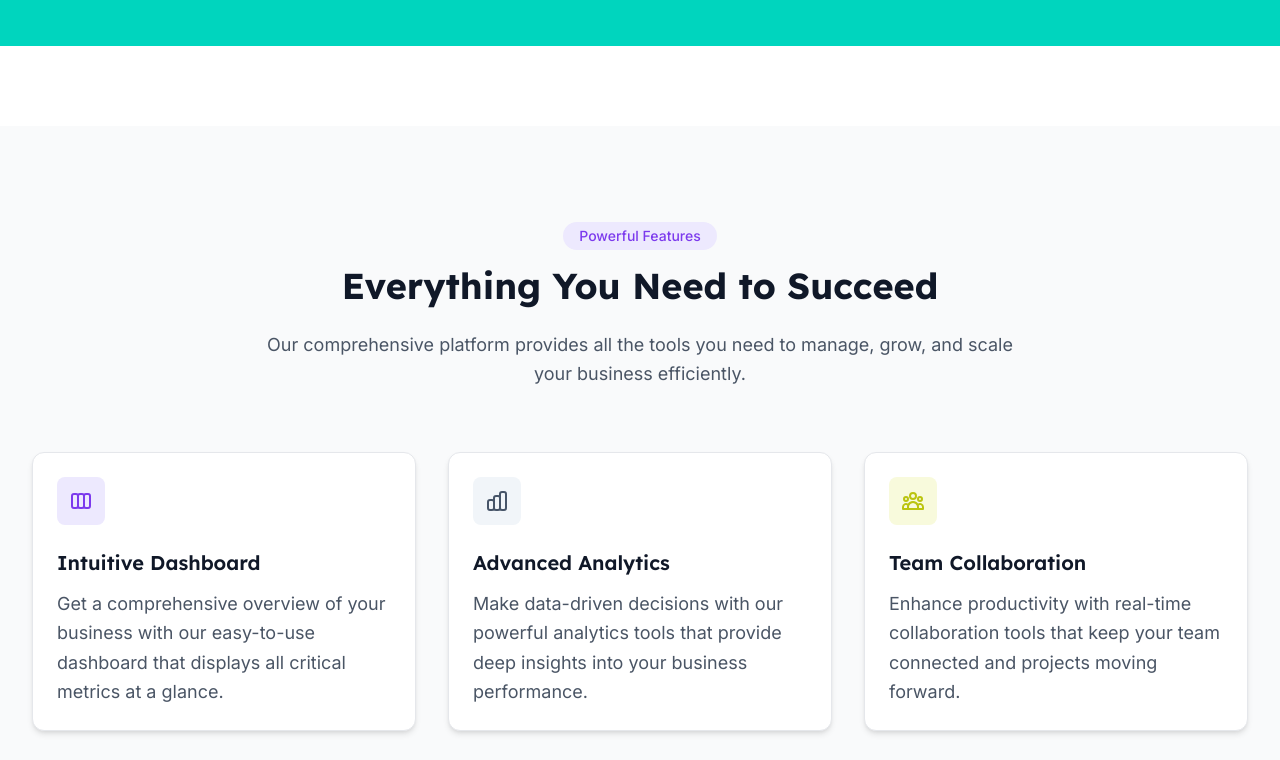
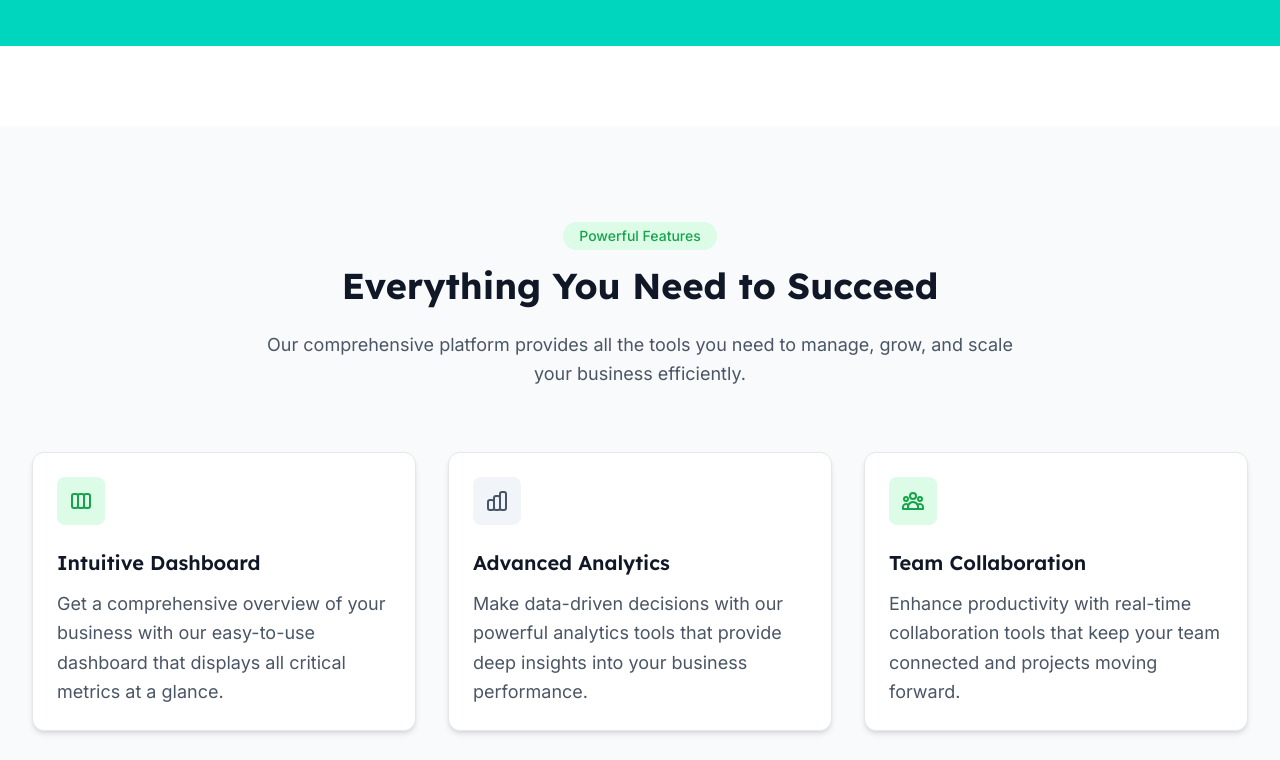
Before and after one commit to zothsu/pnwSolutions, an Astro site: page / in a window 1280 px wide. Shown: the part 793-1553 px from the top of the page. Built offline with nearby package versions, Linux system fonts and the light colour scheme; Astro itself is replaced by a stand-in of ours.

Commit message:
updates colors

```diff
--- a/src/styles/global.css
+++ b/src/styles/global.css
@@ -3,17 +3,17 @@
 @custom-variant dark (&:is(.dark *));
 
 @theme {
-  --color-primary-50: #f5f3ff;
-  --color-primary-100: #ede9fe;
-  --color-primary-200: #ddd6fe;
-  --color-primary-300: #c4b5fd;
-  --color-primary-400: #a78bfa;
-  --color-primary-500: #8b5cf6;
-  --color-primary-600: #7c3aed;
-  --color-primary-700: #6d28d9;
-  --color-primary-800: #5b21b6;
-  --color-primary-900: #4c1d95;
-  --color-primary-950: #2e1065;
+  --color-primary-50: #f0fdf4;
+  --color-primary-100: #dcfce7;
+  --color-primary-200: #bbf7d0;
+  --color-primary-300: #86efac;
+  --color-primary-400: #4ade80;
+  --color-primary-500: #22c55e;
+  --color-primary-600: #16a34a;
+  --color-primary-700: #15803d;
+  --color-primary-800: #166534;
+  --color-primary-900: #14532d;
+  --color-primary-950: #052e16;
 
   --color-secondary-50: #f8fafc;
   --color-secondary-100: #f1f5f9;
@@ -27,29 +27,29 @@
   --color-secondary-900: #0f172a;
   --color-secondary-950: #020617;
 
-  --color-accent-50: #fcfdf5;
-  --color-accent-100: #f8fadc;
-  --color-accent-200: #f3f7b0;
-  --color-accent-300: #eef484;
-  --color-accent-400: #e6ee54;
-  --color-accent-500: #d9e11a;
-  --color-accent-600: #bbc40f;
-  --color-accent-700: #99a10d;
-  --color-accent-800: #7c8012;
-  --color-accent-900: #676a14;
-  --color-accent-950: #373b05;
+  --color-accent-50: #f0fdf4;
+  --color-accent-100: #dcfce7;
+  --color-accent-200: #bbf7d0;
+  --color-accent-300: #86efac;
+  --color-accent-400: #4ade80;
+  --color-accent-500: #22c55e;
+  --color-accent-600: #16a34a;
+  --color-accent-700: #15803d;
+  --color-accent-800: #166534;
+  --color-accent-900: #14532d;
+  --color-accent-950: #052e16;
 
-  --color-warning-50: #fefce8;
-  --color-warning-100: #fef9c3;
-  --color-warning-200: #fef08a;
-  --color-warning-300: #fde047;
-  --color-warning-400: #facc15;
-  --color-warning-500: #eab308;
-  --color-warning-600: #ca8a04;
-  --color-warning-700: #a16207;
-  --color-warning-800: #854d0e;
-  --color-warning-900: #713f12;
-  --color-warning-950: #422006;
+  --color-warning-50: #f0fdf4;
+  --color-warning-100: #dcfce7;
+  --color-warning-200: #bbf7d0;
+  --color-warning-300: #86efac;
+  --color-warning-400: #4ade80;
+  --color-warning-500: #22c55e;
+  --color-warning-600: #16a34a;
+  --color-warning-700: #15803d;
+  --color-warning-800: #166534;
+  --color-warning-900: #14532d;
+  --color-warning-950: #052e16;
 
   --font-sans: Inter, system-ui, sans-serif;
   --font-display: Lexend, system-ui, sans-serif;
```
